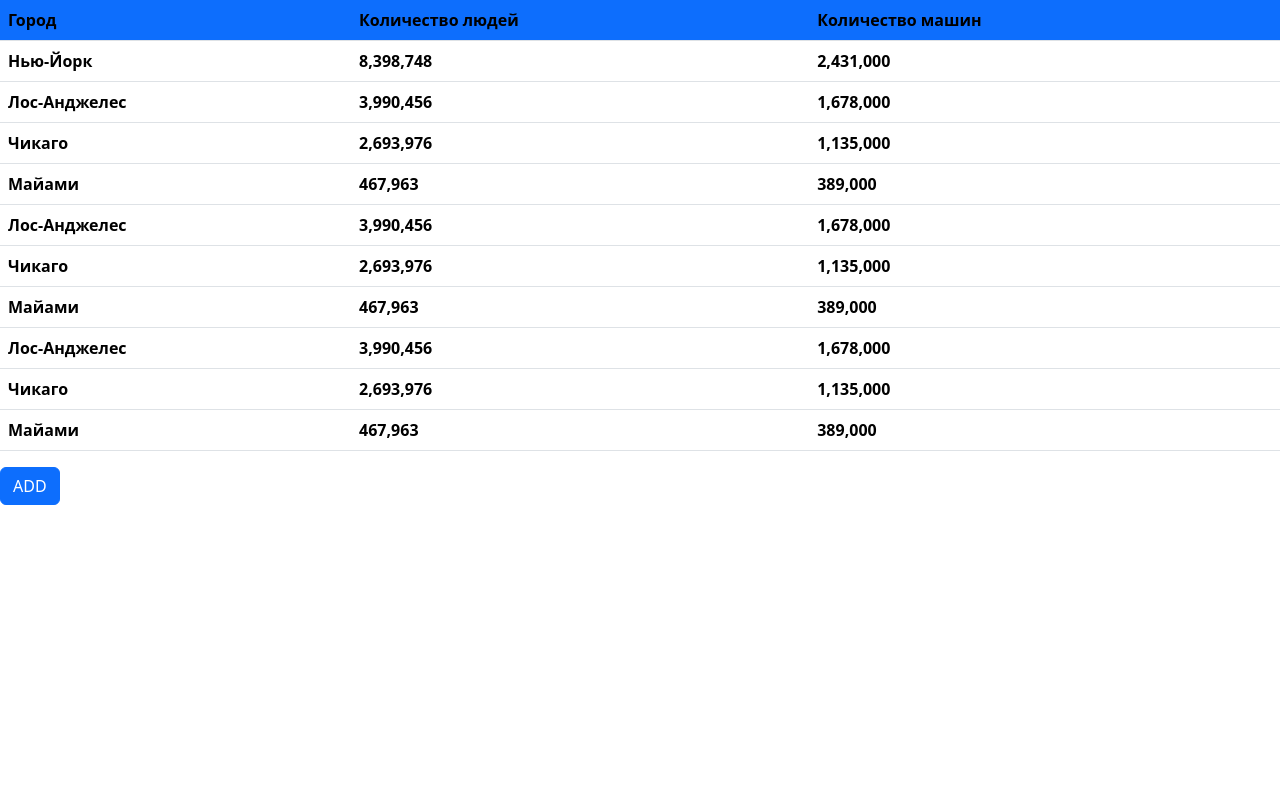
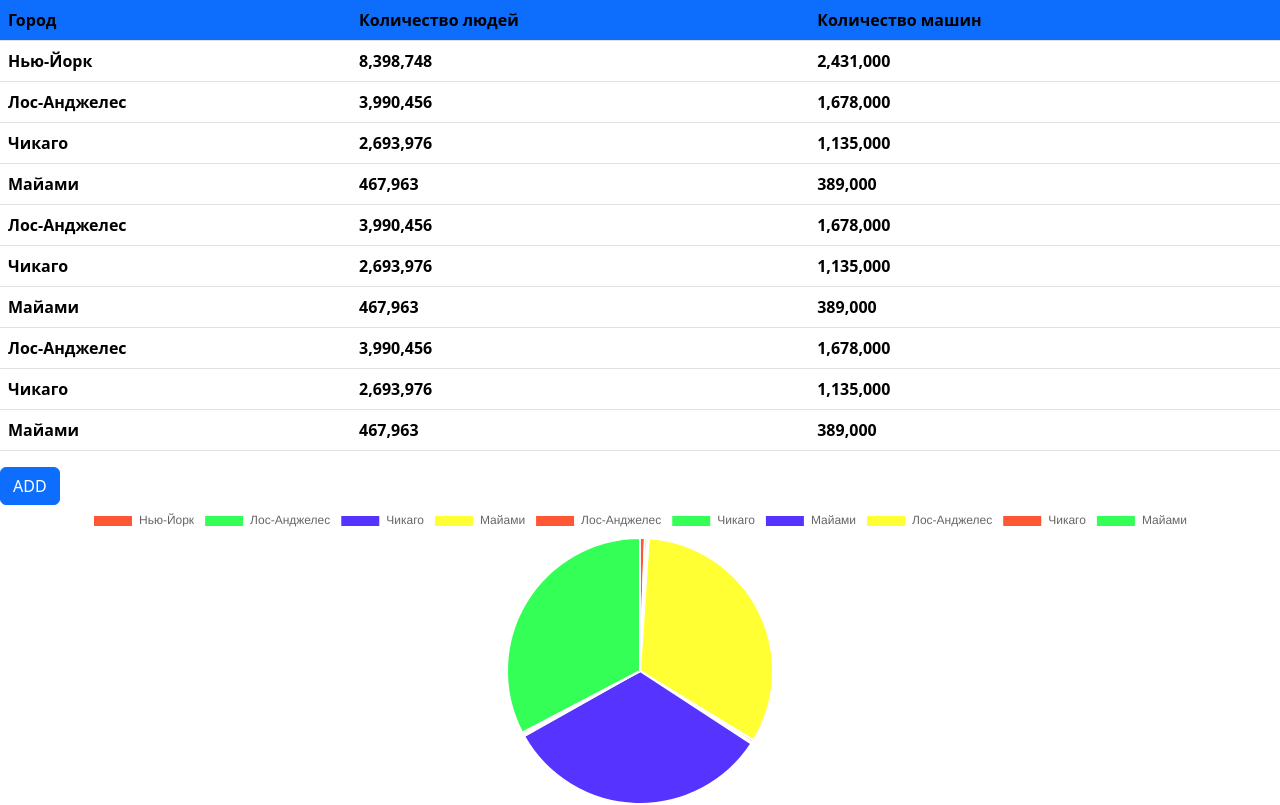
Before and after one commit to Ansyr/test-task-smartpoint, a Vue app: page / in a window 1280 px wide. Built offline with nearby package versions, Linux system fonts and the light colour scheme.

Commit message:
add statistic polar-area

```diff
--- a/src/app/providers/store.ts
+++ b/src/app/providers/store.ts
@@ -1,5 +1,5 @@
 import {createStore} from 'vuex';
-import {tableModule} from "@/pages/model/table-module.ts"
+import {tableModule} from "@/pages/info-table/model/table-module.ts"
 
 export default createStore({
     modules: {
--- /dev/null
+++ b/src/pages/info-table/model/table-module.ts
@@ -0,0 +1,50 @@
+import mock from "./mock.json"
+
+interface DataState {
+    city: string,
+    population: string,
+    cars: string
+}
+
+
+export const tableModule = {
+    state: () => {
+        return {
+            dataTable: mock as DataState[],
+            cityDataStatistic: []
+
+        }
+    },
+    mutations: {
+        ADD_TO_TABLE(state, formData) {
+            state.dataTable.push(formData);
+        },
+        SET_DATA(state, dataTable) {
+            state.dataTable = dataTable;
+        },
+        SET_TOTAL_DATA(state, totalData) {
+            state.totalData = totalData;
+        },
+    },
+    getters: {
+        totalDataTable(state) {
+            return state.dataTable;
+        },
+        totalData(state) {
+            return state.totalData;
+        },
+        cityStatistic(state) {
+            const totalPopulation = state.dataTable.reduce((total, city) => total + parseFloat(city.population.replace(',', '')), 0);
+            return state.dataTable.map(city => ({
+                label: city.city,
+                value: (parseFloat(city.population.replace(',', '')) / totalPopulation).toFixed(4),
+            }));
+        },
+    },
+    actions: {
+        addToTable({commit}, formData) {
+            commit('ADD_TO_TABLE', formData);
+        },
+
+    },
+}
--- a/src/pages/ui/add-to-table/add-to-table.vue
+++ b/src/pages/info-table/ui/add-to-table/add-to-table.vue
@@ -1,5 +1,6 @@
 <template>
-  <form @submit.prevent="handleSubmit">
+  <h1>Заполните данные</h1>
+  <form class="form-group" @submit.prevent="handleSubmit">
     <my-input v-model="data.city" placeholder="Город"></my-input>
     <my-input v-model="data.population" placeholder="Население"></my-input>
     <my-input v-model="data.cars" placeholder="Машины"></my-input>
@@ -11,7 +12,7 @@
 import { ref } from "vue";
 import MyInput from "@/shared/ui/input/my-input.vue";
 import MyButton from "@/shared/ui/button/my-button.vue";
-import {mapActions, useStore} from "vuex";
+import {useStore} from "vuex";
 
 export default {
   components: { MyInput, MyButton },
@@ -40,11 +41,5 @@ export default {
 
     return { data, handleSubmit };
   },
-
-
-  ...mapActions( {
-    addToTable: "infoTable/addToTable"
-  }),
-
 };
 </script>
--- a/src/pages/ui/info-table/info-table.vue
+++ b/src/pages/info-table/ui/info-table/info-table.vue
@@ -4,24 +4,28 @@
     <add-to-table></add-to-table>
   </Modal>
   <MyButton @click="openModal">ADD</MyButton>
+  <div>
+    <PolarAreaCity></PolarAreaCity>
+  </div>
+
 </template>
 
 <script>
 import Modal from "@/shared/ui/modal/modal.vue";
 import MyTable from "@/shared/ui/table/my-table.vue";
-import AddToTable from "@/pages/ui/add-to-table/add-to-table.vue";
+import AddToTable from "@/pages/info-table/ui/add-to-table/add-to-table.vue";
 import MyInput from "@/shared/ui/input/my-input.vue";
 import MyButton from "@/shared/ui/button/my-button.vue";
 import {computed, ref} from "vue";
-import {mapActions, useStore} from "vuex";
+import {useStore} from "vuex";
+import PolarAreaCity from "@/pages/info-table/ui/polar-area-city-population/polar-area-city-population.vue";
 
 export default {
-  components: {MyInput, AddToTable, MyButton, Modal, MyTable},
+  components: {PolarAreaCity, MyInput, AddToTable, MyButton, Modal, MyTable},
   setup() {
     const store = useStore()
     const isOpen = ref(false)
     const tableData = computed(() => store.getters.totalDataTable)
-    console.log(tableData)
 
     const openModal = () => {
       isOpen.value = true
--- /dev/null
+++ b/src/pages/info-table/ui/polar-area-city-population/chartConfig.ts
@@ -0,0 +1,14 @@
+export const data = {
+    labels: ['VueJs', 'EmberJs', 'ReactJs', 'AngularJs'],
+    datasets: [
+        {
+            backgroundColor: ['#41B883', '#E46651', '#00D8FF', '#DD1B16'],
+            data: [40, 20, 80, 10]
+        }
+    ]
+}
+
+export const options = {
+    responsive: true,
+    maintainAspectRatio: false,
+}
--- /dev/null
+++ b/src/pages/info-table/ui/polar-area-city-population/polar-area-city-population.vue
@@ -0,0 +1,42 @@
+<template>
+  <Pie :data="totalData" :options="options" />
+</template>
+
+<script lang="ts">
+import { Chart as ChartJS, ArcElement, Tooltip, Legend } from 'chart.js'
+import { Pie } from 'vue-chartjs'
+import * as chartConfig from './chartConfig.js'
+import {useStore} from "vuex";
+import {computed} from "vue";
+
+ChartJS.register(ArcElement, Tooltip, Legend)
+
+export default {
+  name: 'App',
+  components: {
+    Pie
+  },
+  setup(){
+    const store = useStore()
+    const { options } = chartConfig
+
+    const totalData = computed(() => {
+      return {
+        labels: store.getters['cityStatistic'].map(city => city.label),
+        datasets: [
+          {
+            backgroundColor: ['#FF5733', '#33FF57', '#5733FF', '#FFFF33'], // Цвета для секторов диаграммы
+            data: store.getters['cityStatistic'].map(city => city.value),
+          },
+        ],
+      };
+    });
+
+
+
+
+    return { totalData, options }
+  },
+
+}
+</script>
--- a/src/pages/model/table-module.ts
+++ /dev/null
@@ -1,35 +0,0 @@
-import mock from "./mock.json"
-
-interface DataState {
-    city: string,
-    population: string,
-    cars: string
-}
-
-
-export const tableModule = {
-    state: () => {
-        return {
-            dataTable: mock as DataState[],
-        }
-    },
-    mutations: {
-        ADD_TO_TABLE(state, formData) {
-            state.dataTable.push(formData)
-        },
-        SET_DATA(state, dataTable) {
-            state.dataTable = dataTable
-        }
-    },
-    getters: {
-        totalDataTable(state) {
-            return state.dataTable
-        }
-    },
-    actions: {
-        addToTable({commit}, formData) {
-            commit('ADD_TO_TABLE', formData)
-        },
-    }
-
-}
--- a/src/shared/ui/modal/modal.vue
+++ b/src/shared/ui/modal/modal.vue
@@ -27,12 +27,14 @@ export default defineComponent({
 </script>
 
 <template>
+  <teleport to="body">
     <div class="modal" v-if="isOpen">
       <div @click.stop class="modal__content">
         <slot></slot>
         <my-button theme="danger"  @click="closeModal">закрыть</my-button>
       </div>
     </div>
+  </teleport>
 </template>
 
 <style>
```
Also changed, not shown: package.json (+4 -4 lines), src/app/App.vue (+7 -3 lines), src/shared/ui/polar-area/polar-area.vue (added, +15 -0 lines), src/pages/info-table/model/mock.json (renamed from src/pages/model/mock.json), 1 other file (tests, documents, lock files or other folders).
